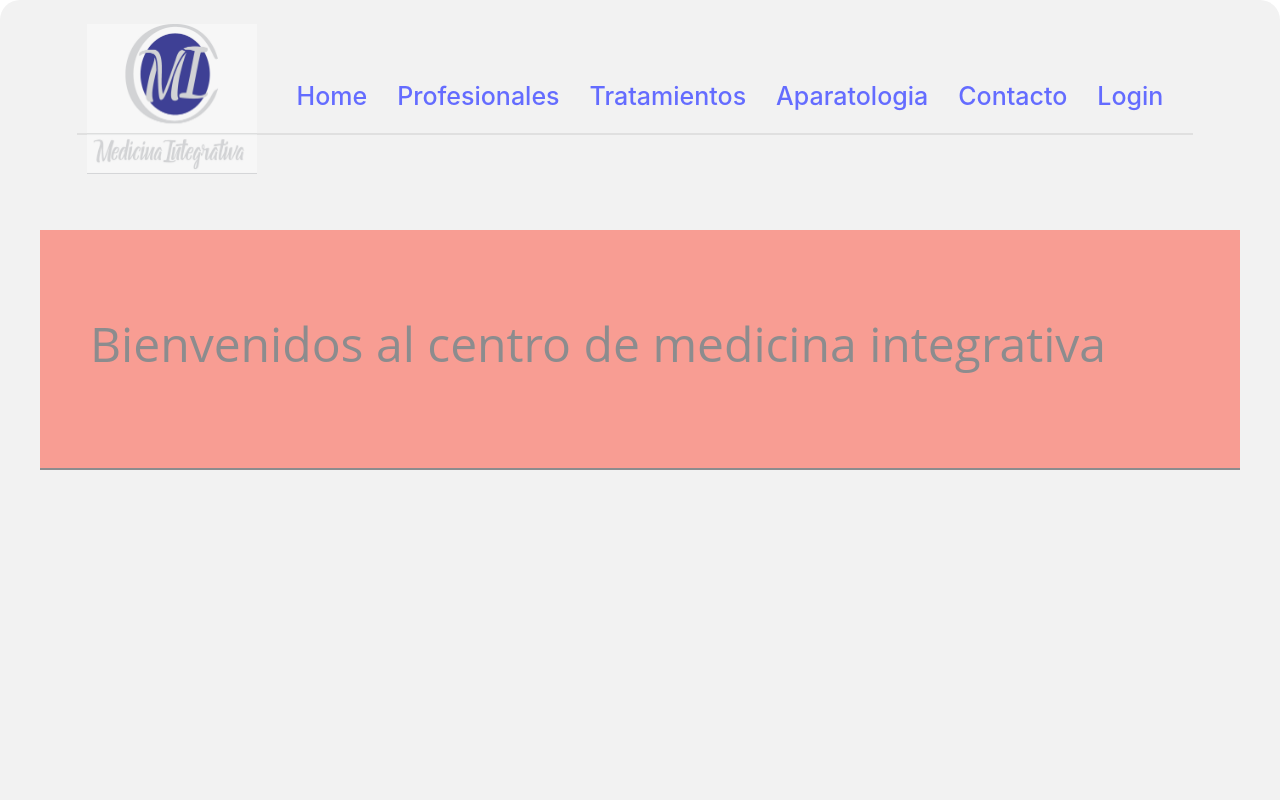
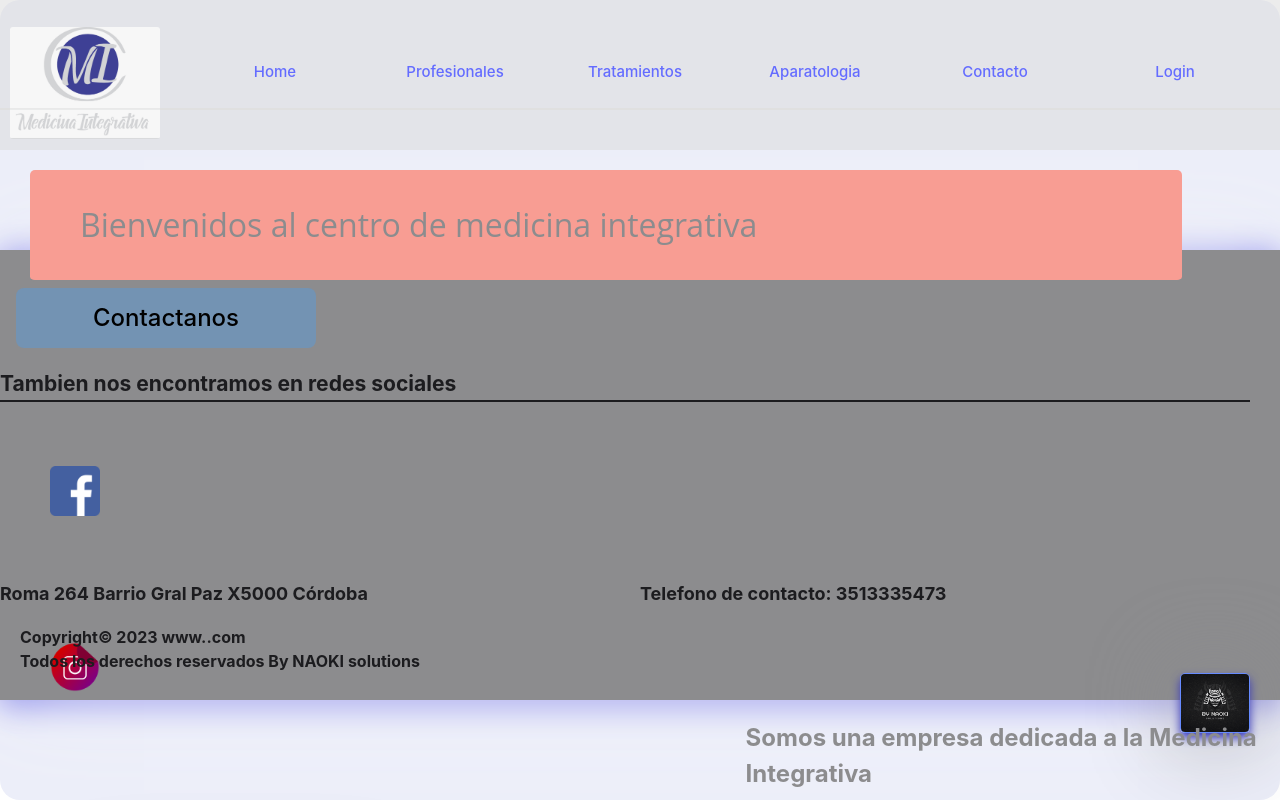
Before and after one commit to ginofrancocba/medicinaIntegrativaFront, a React (Vite) app: page / in a window 1280 px wide. Shown: the top 800 px of the page. Built offline with nearby package versions, Linux system fonts and the light colour scheme.

Commit message:
Add Change Home Header App

```diff
--- a/src/App.css
+++ b/src/App.css
@@ -1,5 +1,30 @@
+:root {
+  --amarelo: #ffc51aff;
+  --app-grey: rgb(236, 238, 249);
+  --azul: rgb(91, 91, 229);
+  --azul-fran: rgb(102, 138, 255);
+  --azul-hover: rgb(40, 40, 197);
+  --celeste: rgba(0, 212, 255, 0.75);
+  --grey: rgb(242, 243, 248);
+  --grey-button: 	rgb(115, 147, 179);
+  --grey-header: rgba(219, 219, 219, 0.514);
+  --grey-layer: rgb(224, 224, 224);
+  --laranja: rgb(84, 31, 23);
+  --lila: #8a6df1ff;
+  --negro: #000000;
+  --oscuro: #1c1c1f;
+  --pastel: rgb(192, 179, 204);
+  --rosa: rgb(181, 155, 176);
+  --salmon:rgb(248, 157, 147);
+  --salmon-fume:rgb(252, 84, 66);
+  --semi-oscuro: #8c8c8e;
+  --verde: rgb(37, 177, 121);
+  --verde-fran: rgb(177, 214, 188);
+  }
 
 #root {
   max-width: 100%;
+  margin: 0%;
+  margin-top: 150px;
 
 }
--- a/src/App.jsx
+++ b/src/App.jsx
@@ -11,7 +11,7 @@ import Cosmiatria from './pages/Cosmiatria';
 import DermoEstetica from './pages/DermoEstetica';
 import Fisioterapia from './pages/Fisioterapia';
 import Home from './pages/Home';
-import Layout from './pages/Layout';
+import Layout from './pages/Header';
 import Login from './pages/Login';
 import NoPage from './pages/NoPage';
 import Nutricion from './pages/Nutricion';
@@ -27,7 +27,7 @@ function App() {
 
   return (
       <BrowserRouter>
-        <Routes>
+          <Routes>
              <Route path='/' element={<Layout />}>
              <Route index element={<Home />}/>
              <Route path='Profesionales' element={<Profesionales />}/>
@@ -44,7 +44,7 @@ function App() {
              <Route path='Nutricion' element={<Nutricion />}/>
              <Route path='*' element={<NoPage/>}/>
              </Route>
-        </Routes>
+          </Routes>
         <Footer />
         <Outlet />
       </BrowserRouter>
--- a/src/pages/Layout.css
+++ b/src/pages/Header.css
@@ -1,17 +1,28 @@
+.fixed-header {
+   position: fixed;
+   top: 0;
+   left: 0;
+   width: 100%;
+   z-index: 1000;
+}
+
 .container-layout {
    display: flex;
-   justify-content:center;
+   justify-content: center;
    text-align: center;
    align-items: center;
-   height: 200px;
-   margin: 0px;
+   width: 100%;
+   height: 150px;
+   margin: 0;
+   background-color: var(--grey-header);
 }
 
 .navbar ul img {
    display: flex;
-   width: 170px;
-   height: 150px;
-   margin: 10px 0px 20x 0px;
+   width: 150px;
+   height: auto;
+   margin: 38px 10px 20px 10px;
+   border-radius: 3px;
 }
 
 .navbar ul {
@@ -19,8 +30,8 @@
    height: 70px;
    align-items: center;
    justify-content:space-around;
-   font-size: 25px;
-   margin: 10px 30px 10px 20px;
+   font-size: 15px;
+   margin: 0px 0px 0px 0px;
    padding: 0;
    border-bottom-style: solid ;
    border-bottom-width: 2px ;
--- a/src/pages/Layout.jsx
+++ b/src/pages/Header.jsx
@@ -1,11 +1,11 @@
 import React from "react";
 import { Outlet, Link } from "react-router-dom";
 import {Grid} from '@material-ui/core';
-import './Layout.css';
+import './Header.css';
 
-function Layout() {
+function Header() {
     return (
-        <div>
+        <div className="fixed-header">
             <Grid
                 container className="container-layout">
                     <nav className="navbar navbar-expand-lg bg-dark">
@@ -41,4 +41,4 @@ function Layout() {
     )
 }
 
-export default Layout;
+export default Header;
--- a/src/pages/Home.css
+++ b/src/pages/Home.css
@@ -1,35 +1,17 @@
-:root {
---negro: #000000;
---oscuro: #1c1c1f;
---semi-oscuro: #8c8c8e;
---app-grey: #F2F2F2;
---grey: rgb(242, 243, 248);
---azul: rgb(91, 91, 229);
---azul-hover: rgb(40, 40, 197);
---azul-fran: rgb(102, 138, 255);
---verde: rgb(37, 177, 121);
---verde-fran: rgb(177, 214, 188);
---rosa: rgb(181, 155, 176);
---lila: #8a6df1ff;
---laranja: rgb(84, 31, 23);
---amarelo: #ffc51aff;
---celeste: rgba(0, 212, 255, 0.75);
---pastel: rgb(192, 179, 204);
---salmon:rgb(248, 157, 147);
---salmon-fume:rgb(252, 84, 66);
---grey-layer: rgb(224, 224, 224);
---grey-button: 	rgb(115, 147, 179);
-}
 
 * {
-    margin: 0%;
+    width: 100%;
+    margin: 0;
+    padding: 0;
     font-weight:bold;
     box-sizing: border-box;
 }
 
 body {
+    width: 100%;
     background-color: var(--app-grey);
     border-radius: 20px;
+
 }
 
 .image-container {
@@ -41,15 +23,6 @@ body {
     margin: 20px 0px 0px 80px;
 }
 
-.header {
-    display:flex ;
-    /*background-color: var(--grey);
-    border-radius: 20px;
-    box-shadow: var(--amarelo) 0px 0px 95px, var(--azul) 0px 4px 31px ;
-    border: 0px solid var(--azul-fran) ;
-    font-size: 15px;*/
-}
-
 .image-container img {
     display: flex;
     justify-content:end;
@@ -59,24 +32,23 @@ body {
     width: 300px;
     margin: 5px;
     border-radius: 5;
-    box-shadow: var(--semi-oscuro) 0px 0px 95px, var(--azul) 0px 4px 10px ;
-    border: 1px solid var(--azul-fran) ;
-
+    box-shadow: var(--semi-oscuro) 0px 0px 95px, var(--azul) 0px 4px 15px ;
+    border: px solid var(--azul-fran) ;
 }
 
 .h1-home {
     display: flex;
-    font: 48px/80px "Open Sans", sans-serif;
-    width: 100%;
-    height: 15rem;
+    font: 2rem/2rem "Open Sans", sans-serif;
+    width: 90vw;
+    height: 7rem;
     align-items: center;
     text-align: center;
-    margin: 30px 40px 0px 40px;
-    padding: 30px 30px 40px 50px;
+    margin: 20px 10px 0px 30px;
+    padding: 10px 10px 10px 50px;
     color: var(--semi-oscuro);
     border-bottom: 2px solid var(--semi-oscuro);
     background-color: var(--salmon);
-
+    border-radius: 5px;
 }
 
 .h2-home {
--- a/src/pages/Home.jsx
+++ b/src/pages/Home.jsx
@@ -1,6 +1,5 @@
 import React from 'react';
 import { Grid, Card, CardContent, Typography } from '@material-ui/core';
-
 import './Home.css';
 
 
@@ -8,7 +7,7 @@ function Home ()  {
     return (
             <div>
                 <Grid
-                 container>
+                 className='cont1-home' container>
                     <h1 className="h1-home">Bienvenidos al centro de medicina integrativa </h1>
                 </Grid>
                 <Grid
--- a/src/pages/Login.css
+++ b/src/pages/Login.css
@@ -1,4 +1,4 @@
-form {
+Form {
     display: flex;
     flex-direction: column;
     justify-content: center;
--- a/src/pages/Tratamientos.jsx
+++ b/src/pages/Tratamientos.jsx
@@ -4,7 +4,7 @@ import { Grid, Card, CardContent, Typography } from '@material-ui/core';
 import './Tratamientos.css';
 
 
-function TratamientoCard({imgSrc, alt, name, title }) {
+function TratamientoCard({ imgSrc, alt, name, title }) {
 
     return (
         <Card className='tratamiento-card'>
@@ -20,13 +20,13 @@ function TratamientoCard({imgSrc, alt, name, title }) {
 }
 
 
-function Tratamientos(){
+function Tratamientos() {
 
-    return(
+    return (
 
         <div>
             <Grid container className="image-container-tratamientos">
-       <h1 className="h1-tratamientos">Esta pagina es para Tratamientos</h1>
+                <h1 className="h1-tratamientos">Nuestros Tratamientos</h1>
 
                 {/* Tarjeta 1 */}
                 <TratamientoCard
```
Lines whose indentation alone changed are shown as unchanged.
